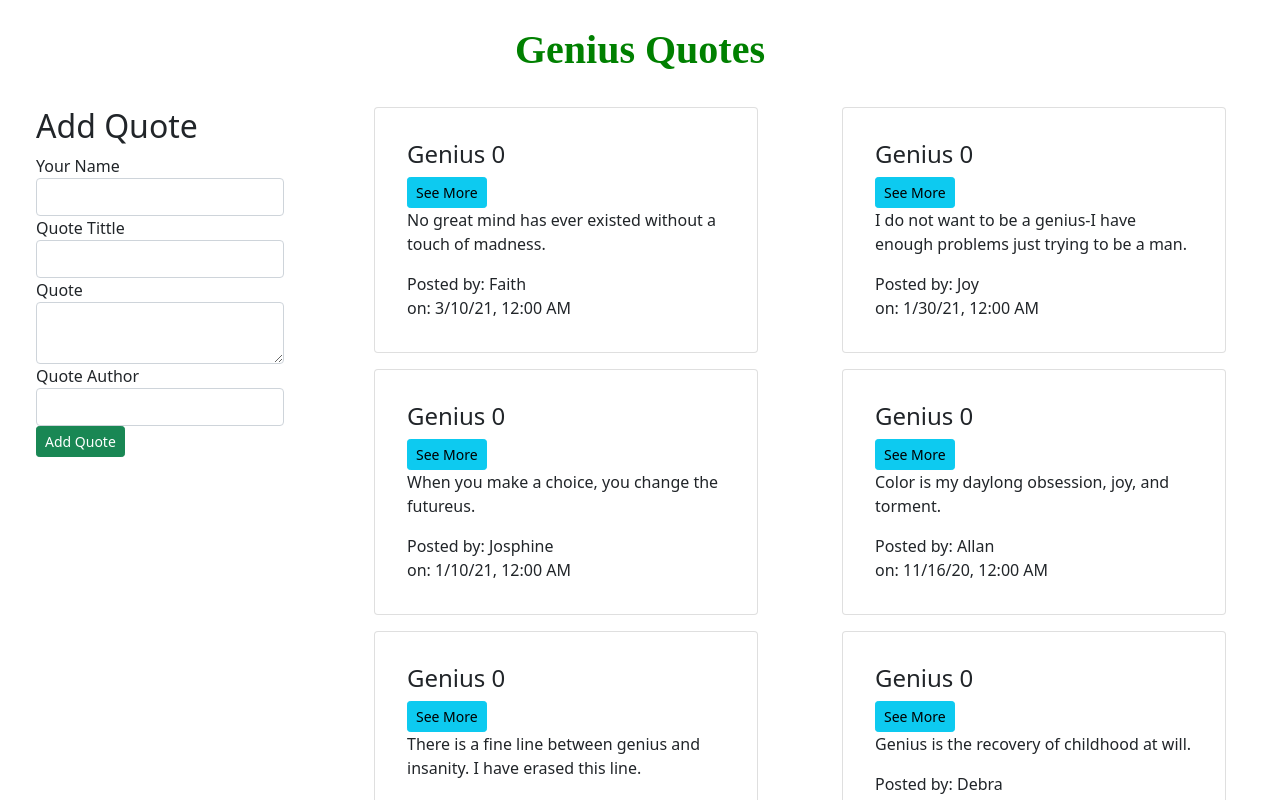
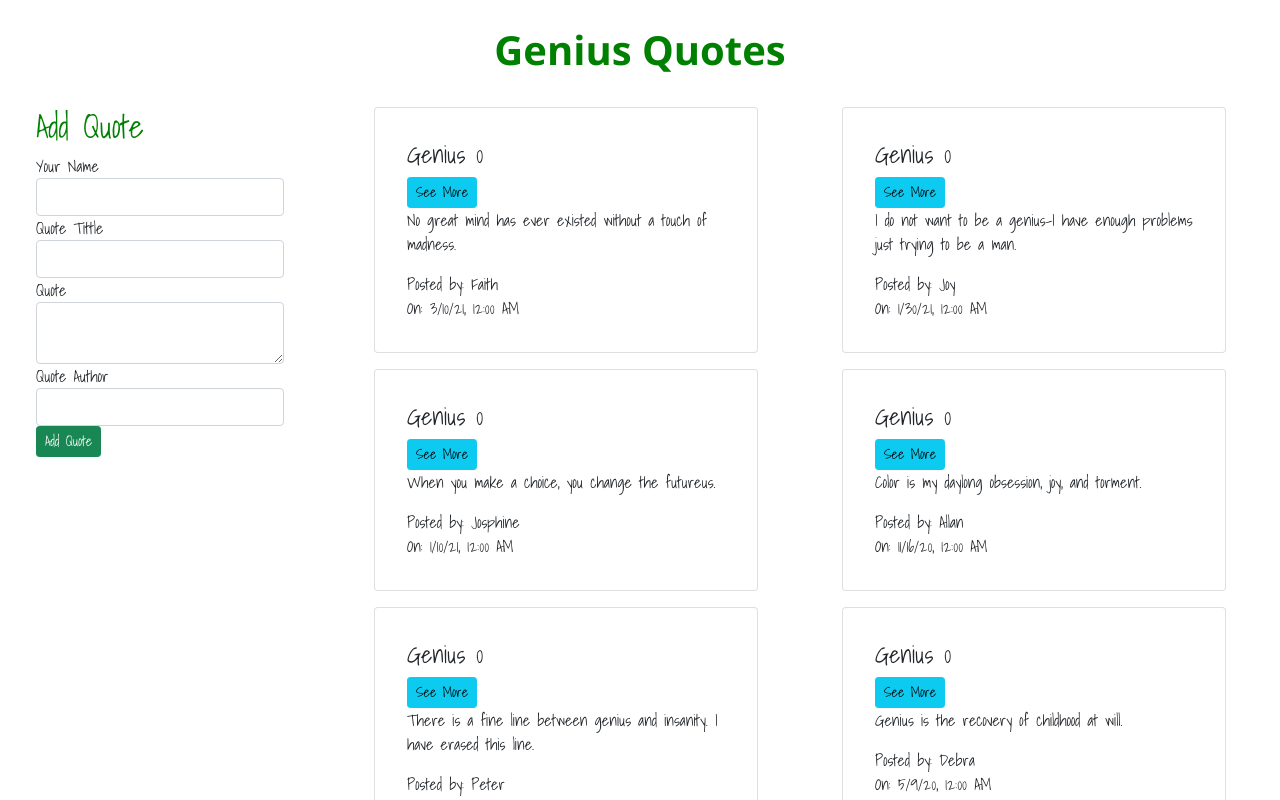
Before and after one commit to Ammoh-Moringa/Quotes, an Angular app in the folder Quotes/: page / in a window 1280 px wide. Shown: the top 800 px of the page. Built offline with nearby package versions, Linux system fonts and the light colour scheme.

Commit message:
Add font family

```diff
--- a/Quotes/src/app/quote-details/quote-details.component.html
+++ b/Quotes/src/app/quote-details/quote-details.component.html
@@ -9,6 +9,9 @@
   </svg></i></button>
   </div>
   <div class="col-md-6">
-  <button class="btn btn-sm btn-danger" id="del" (click)='deleteQuote(true)'><i class="fa fa-trash" id="delete"></i>Delete</button>
+  <button class="btn btn-sm btn-danger" id="del" (click)='deleteQuote(true)'><i class="fa fa-trash" id="delete"></i><svg xmlns="http://www.w3.org/2000/svg" width="16" height="16" fill="currentColor" class="bi bi-trash" viewBox="0 0 16 16">
+    <path d="M5.5 5.5A.5.5 0 0 1 6 6v6a.5.5 0 0 1-1 0V6a.5.5 0 0 1 .5-.5zm2.5 0a.5.5 0 0 1 .5.5v6a.5.5 0 0 1-1 0V6a.5.5 0 0 1 .5-.5zm3 .5a.5.5 0 0 0-1 0v6a.5.5 0 0 0 1 0V6z"/>
+    <path fill-rule="evenodd" d="M14.5 3a1 1 0 0 1-1 1H13v9a2 2 0 0 1-2 2H5a2 2 0 0 1-2-2V4h-.5a1 1 0 0 1-1-1V2a1 1 0 0 1 1-1H6a1 1 0 0 1 1-1h2a1 1 0 0 1 1 1h3.5a1 1 0 0 1 1 1v1zM4.118 4 4 4.059V13a1 1 0 0 0 1 1h6a1 1 0 0 0 1-1V4.059L11.882 4H4.118zM2.5 3V2h11v1h-11z"/>
+  </svg></button>
   </div>
 </div>
--- a/Quotes/src/app/quote/quote.component.css
+++ b/Quotes/src/app/quote/quote.component.css
@@ -6,7 +6,7 @@
 }
 
 h1 {
-  font-family: 'Special Elite', cursive;
+  font-family: 'Segoe UI', Tahoma, Geneva, Verdana, sans-serif;
   color: green;
   text-align: center;
   font-weight: bolder;
--- a/Quotes/src/app/quote/quote.component.html
+++ b/Quotes/src/app/quote/quote.component.html
@@ -1,7 +1,9 @@
-<h1>
+
+<link rel="preconnect" href="https://fonts.gstatic.com">
+<link href="https://fonts.googleapis.com/css2?family=Shadows+Into+Light&display=swap" rel="stylesheet"><h1>
     {{ title | titlecase }}
   </h1>
-  <div class="container-fluid">
+  <div class="container-fluid" style="font-family: 'Shadows Into Light', cursive; font: size 24px;">
     <div class="row">
       <div class="col-sm-3">
         <app-quotes-forms (add)='addQuote($event)'></app-quotes-forms>
@@ -13,7 +15,7 @@
               <h4 class="card-title" appHighlightQoute >{{quote.title}} {{quote.upvotes}}</h4><button (click)='displayInfo(i)' class="btn btn-info btn-sm" id="quotes-button" >See More</button>
               <p appHighlight class="card-text" id="param">{{quote.quote}}</p>
               <app-quote-details *ngIf='quote.showInfo' bind-quoty='quote' (isRead)='quoteDelete($event,i)'></app-quote-details>
-              <span class="card-subtitle mb-2">Posted by: <span id="name">{{quote.name}}</span><span id="date"><br>on: <span id="datecolor">{{quote.datePosted|date:'short'}}</span></span></span>
+              <span class="card-subtitle mb-2">Posted by: <span id="name">{{quote.name}}</span><span id="date"><br>On: <span id="datecolor">{{quote.datePosted|date:'short'}}</span></span></span>
 
             </div>
           </div>
--- a/Quotes/src/app/quotes-forms/quotes-forms.component.css
+++ b/Quotes/src/app/quotes-forms/quotes-forms.component.css
@@ -0,0 +1,3 @@
+h2{
+  color: green;
+}
```
